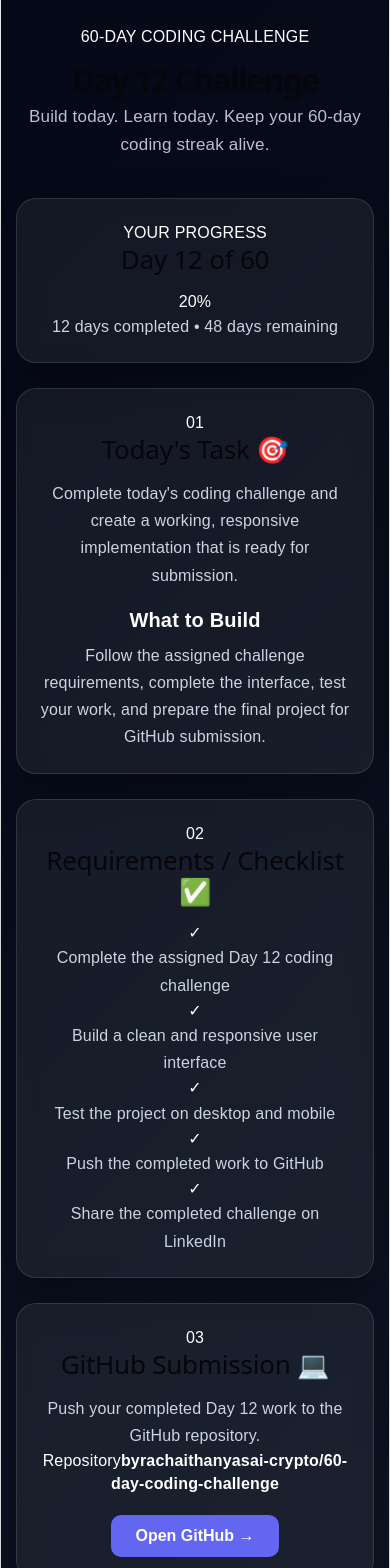
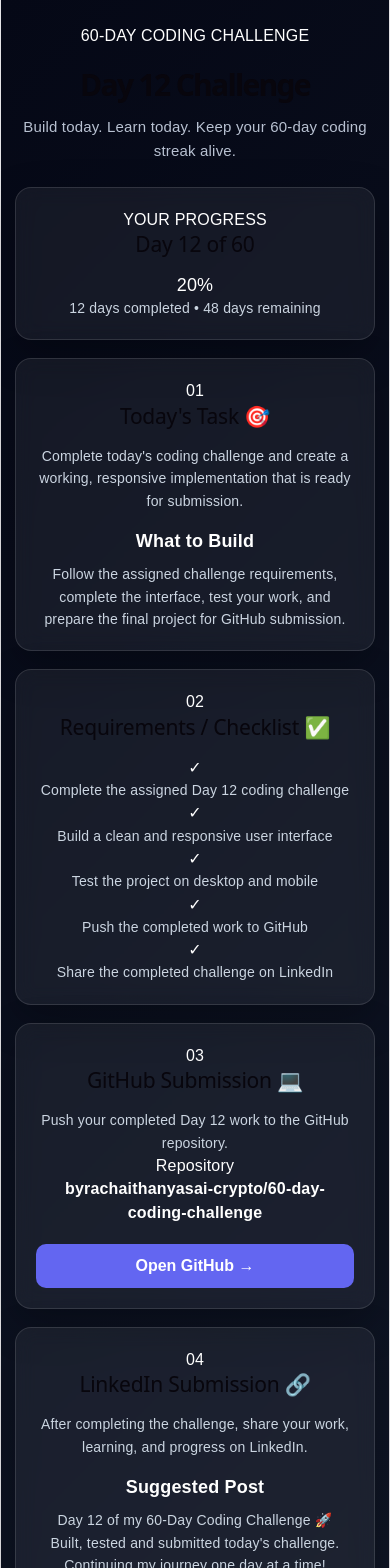
Before and after one commit to byrachaithanyasai-crypto/60-day-coding-challenge, a React (Vite) app: page /day/12 in a window 390 px wide. Shown: the top 1568 px of the page. Built offline with nearby package versions, Linux system fonts and the light colour scheme.

Commit message:
Complete Day 12 mobile responsive UI

```diff
--- a/src/pages/DAY12.css
+++ b/src/pages/DAY12.css
@@ -176,3 +176,106 @@
     padding: 22px;
   }
 }
+/* ================================
+   MOBILE UI - DAY 12
+================================ */
+
+@media (max-width: 600px) {
+  .day12-page {
+    padding: 24px 14px;
+  }
+
+  .day12-container {
+    width: 100%;
+  }
+
+  .day12-header {
+    margin-bottom: 24px;
+  }
+
+  .day12-header h1 {
+    font-size: 30px;
+    line-height: 1.2;
+  }
+
+  .day12-header p {
+    font-size: 15px;
+  }
+
+  .day12-card {
+    width: 100%;
+    box-sizing: border-box;
+    padding: 20px;
+    margin-bottom: 18px;
+    border-radius: 16px;
+  }
+
+  .day12-card h2 {
+    font-size: 21px;
+    line-height: 1.3;
+  }
+
+  .day12-card h3 {
+    font-size: 18px;
+  }
+
+  .day12-card p {
+    font-size: 14px;
+    line-height: 1.6;
+  }
+
+  .day12-grid {
+    grid-template-columns: 1fr;
+    gap: 14px;
+  }
+
+  .day12-feature {
+    padding: 18px;
+  }
+
+  .progress-top {
+    flex-direction: column;
+    align-items: flex-start;
+    gap: 8px;
+  }
+
+  .progress-number {
+    font-size: 18px;
+  }
+
+  .link-box {
+    width: 100%;
+    box-sizing: border-box;
+    overflow-wrap: anywhere;
+  }
+
+  .link-box strong {
+    display: block;
+    overflow-wrap: anywhere;
+    word-break: break-word;
+  }
+
+  .day12-btn {
+    width: 100%;
+    box-sizing: border-box;
+    padding: 13px 18px;
+  }
+
+  .check-item {
+    align-items: flex-start;
+    gap: 10px;
+  }
+
+  .check-item p {
+    margin: 0;
+  }
+
+  .day12-footer {
+    margin-top: 25px;
+    padding: 15px 5px;
+  }
+
+  .day12-footer h2 {
+    font-size: 22px;
+  }
+}
```
